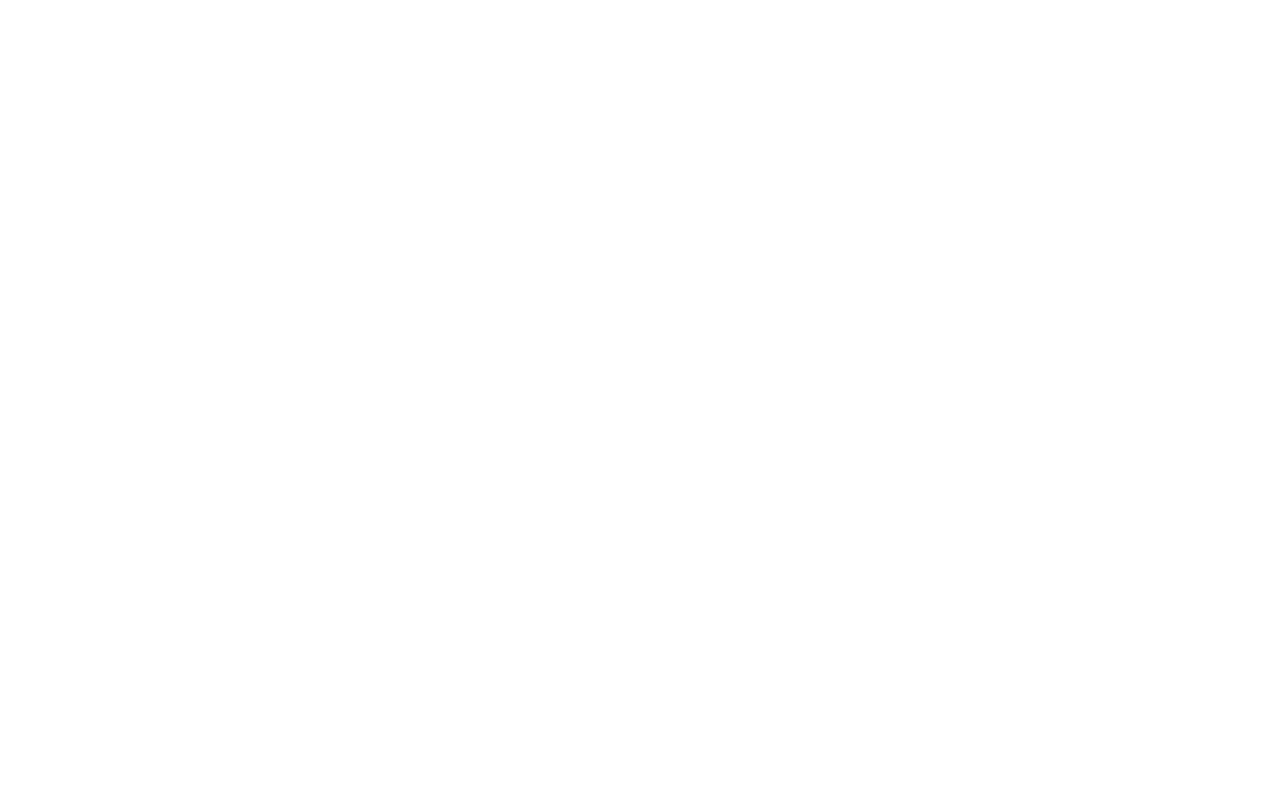
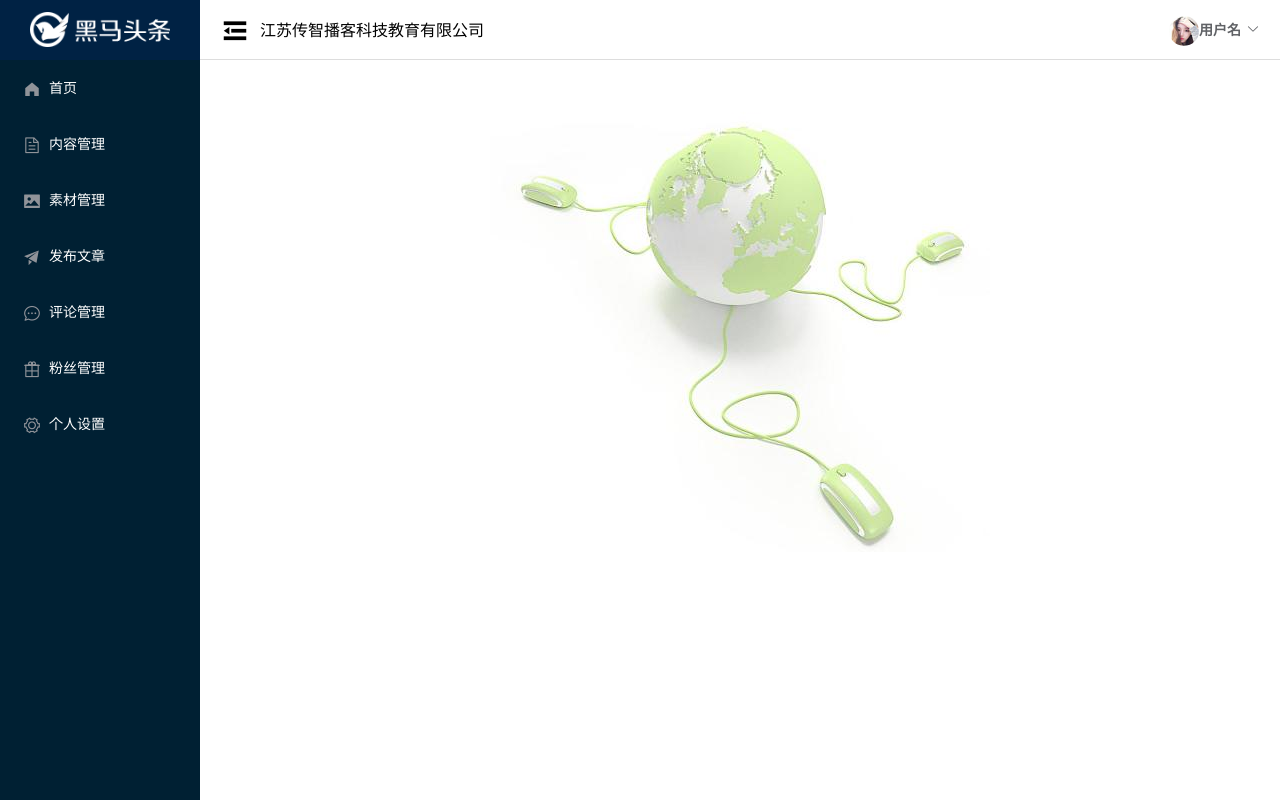
Before and after one commit to zhangyijie110/heima-toutiao-pc, a Vue app: page /#/ in a window 1280 px wide. Built offline with nearby package versions, Linux system fonts and the light colour scheme.

Commit message:
首页模块

```diff
--- a/src/router/index.js
+++ b/src/router/index.js
@@ -2,17 +2,37 @@
 import Vue from 'vue'
 
 import Login from '@/views/login'
+import Home from '@/views/home'
 
+import Welcome from '@/views/welcome'
+import NotFound from '@/views/404'
 Vue.use(VueRouter)
 
 const router = new VueRouter({
   // 路由配置对象
   // 关键选项：routes 作用：配置路由规则
-  routes: [{
+  routes: [
     // 登录
-    path: '/login',
-    component: Login
-  }]
+    {
+      path: '/login',
+      component: Login
+    },
+    // 首页
+    {
+      path: '/',
+      component: Home,
+      children: [{
+        path: '/',
+        component: Welcome
+      }]
+    },
+    // 404处理
+    {
+      path: '*',
+      component: NotFound
+    }
+
+  ]
 })
 
 export default router
--- /dev/null
+++ b/src/views/404/index.vue
@@ -0,0 +1,18 @@
+<template>
+  <div class="container-404"></div>
+</template>
+
+<script>
+export default {}
+</script>
+
+<style scoped lang='less'>
+.container-404 {
+  width: 100%;
+  height: 100%;
+  position: absolute;
+  left: 0;
+  top: 0;
+  background: url(../../assets/404.png) no-repeat center / cover;
+}
+</style>
--- /dev/null
+++ b/src/views/home/index.vue
@@ -0,0 +1,138 @@
+<template>
+  <el-container class="home-container">
+    <el-aside :width="isOpen?'200px':'64px'">
+      <!-- logo -->
+      <div class="logo" :class="{smallLogo:!isOpen}"></div>
+      <!-- 导航菜单 -->
+      <el-menu
+        default-active="1"
+        background-color="#002033"
+        text-color="#fff"
+        active-text-color="#ffd04b"
+        style="border-right:none"
+        :collapse="!isOpen"
+        :collapse-transition="false"
+        router
+      >
+        <el-menu-item index="/">
+          <i class="el-icon-s-home"></i>
+          <span slot="title">首页</span>
+        </el-menu-item>
+        <el-menu-item index="/article">
+          <i class="el-icon-document"></i>
+          <span slot="title">内容管理</span>
+        </el-menu-item>
+        <el-menu-item index="/image">
+          <i class="el-icon-picture"></i>
+          <span slot="title">素材管理</span>
+        </el-menu-item>
+        <el-menu-item index="/publish">
+          <i class="el-icon-s-promotion"></i>
+          <span slot="title">发布文章</span>
+        </el-menu-item>
+        <el-menu-item index="/comment">
+          <i class="el-icon-chat-dot-round"></i>
+          <span slot="title">评论管理</span>
+        </el-menu-item>
+        <el-menu-item index="/fans">
+          <i class="el-icon-present"></i>
+          <span slot="title">粉丝管理</span>
+        </el-menu-item>
+        <el-menu-item index="/setting">
+          <i class="el-icon-setting"></i>
+          <span slot="title">个人设置</span>
+        </el-menu-item>
+      </el-menu>
+    </el-aside>
+    <el-container>
+      <el-header>
+        <!-- 图标 -->
+        <span class="el-icon-s-fold icon" @click="toggleMenu"></span>
+        <!-- 文字 -->
+        <span class="text">江苏传智播客科技教育有限公司</span>
+        <!-- 下拉菜单组件 -->
+        <el-dropdown class="dropdown">
+          <span class="el-dropdown-link">
+            <img class="headIcon" src="../../assets/avatar.jpg" alt />
+            <span class="userName">用户名</span>
+            <i class="el-icon-arrow-down el-icon--right"></i>
+          </span>
+          <el-dropdown-menu slot="dropdown">
+            <el-dropdown-item icon="el-icon-setting">个人设置</el-dropdown-item>
+            <el-dropdown-item icon="el-icon-unlock">退出登录</el-dropdown-item>
+          </el-dropdown-menu>
+        </el-dropdown>
+      </el-header>
+      <el-main>
+        <!-- 二级路由 -->
+        <router-view></router-view>
+      </el-main>
+    </el-container>
+  </el-container>
+</template>
+
+<script>
+export default {
+  data () {
+    return {
+      // 是不是展开的
+      isOpen: true
+    }
+  },
+  methods: {
+    toggleMenu () {
+      // 切换侧边栏  展开与收起
+      this.isOpen = !this.isOpen
+    }
+  }
+}
+</script>
+
+<style scoped lang='less'>
+.home-container {
+  width: 100%;
+  height: 100%;
+  position: absolute;
+  left: 0;
+  top: 0;
+  .el-aside {
+    background: #002033;
+    .logo {
+      width: 100%;
+      height: 60px;
+      background: #002244 url(../../assets/logo_admin.png) no-repeat center /
+        140px auto;
+      // 覆盖大图成小图
+    }
+    .smallLogo {
+      background-image: url(../../assets/logo_admin_01.png);
+      background-size: 36px auto;
+    }
+  }
+  .el-header {
+    border-bottom: 1px solid #ddd;
+    line-height: 60px;
+    .icon {
+      font-size: 30px;
+      vertical-align: middle;
+    }
+    .text {
+      margin-left: 10px;
+      vertical-align: middle;
+    }
+    .dropdown {
+      float: right;
+      .headIcon {
+        width: 30px;
+        height: 30px;
+        border-radius: 50%;
+        vertical-align: middle;
+      }
+      .userName {
+        font-weight: bold;
+        vertical-align: middle;
+      }
+    }
+  }
+}
+</style>
--- /dev/null
+++ b/src/views/welcome/index.vue
@@ -0,0 +1,16 @@
+<template>
+  <div class="container">
+    <img src="../../assets/welcome.jpg" alt />
+  </div>
+</template>
+
+<script>
+export default {}
+</script>
+
+<style scoped lang='less'>
+img {
+  display: block;
+  margin: 0 auto;
+}
+</style>
```
